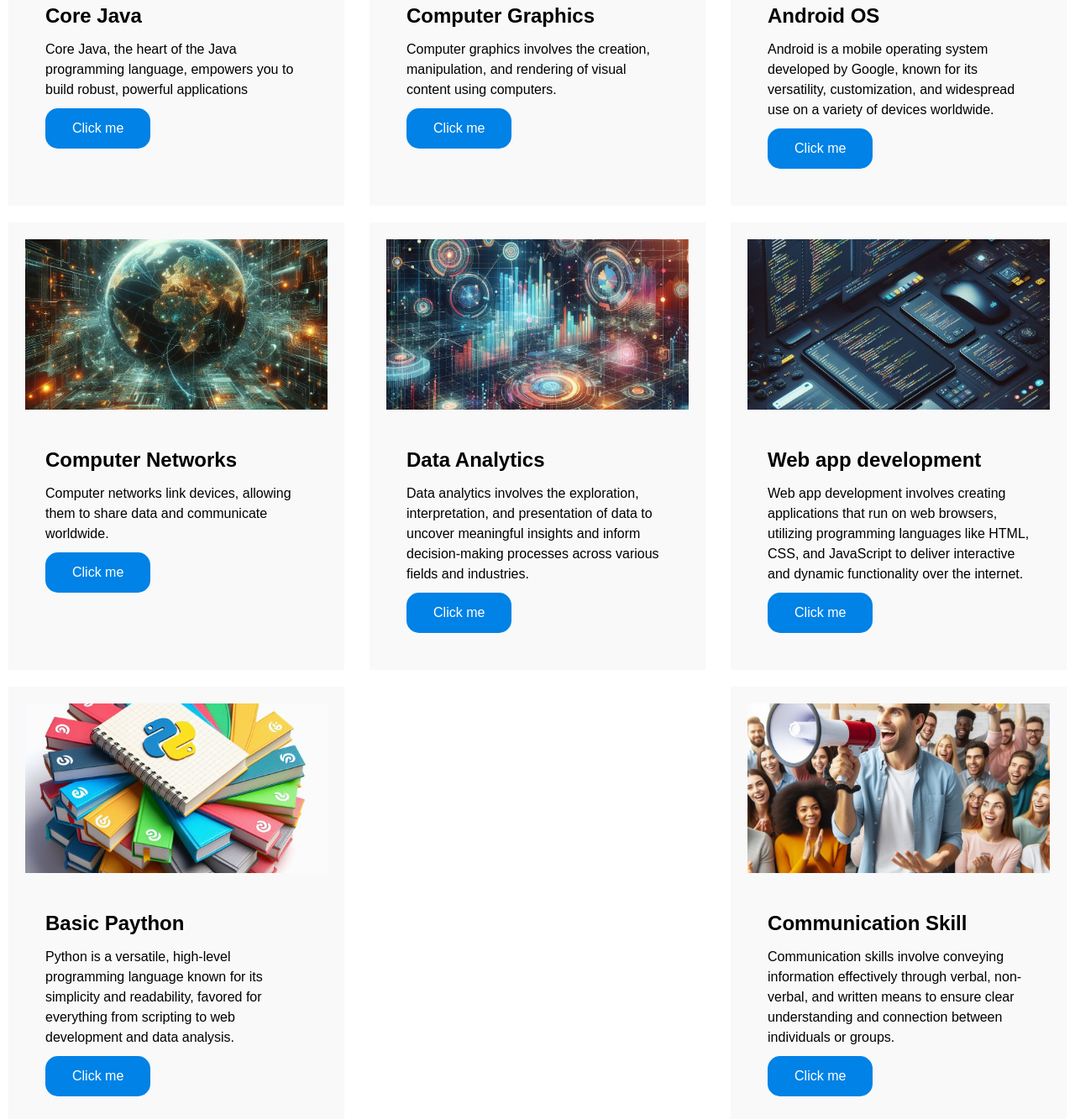
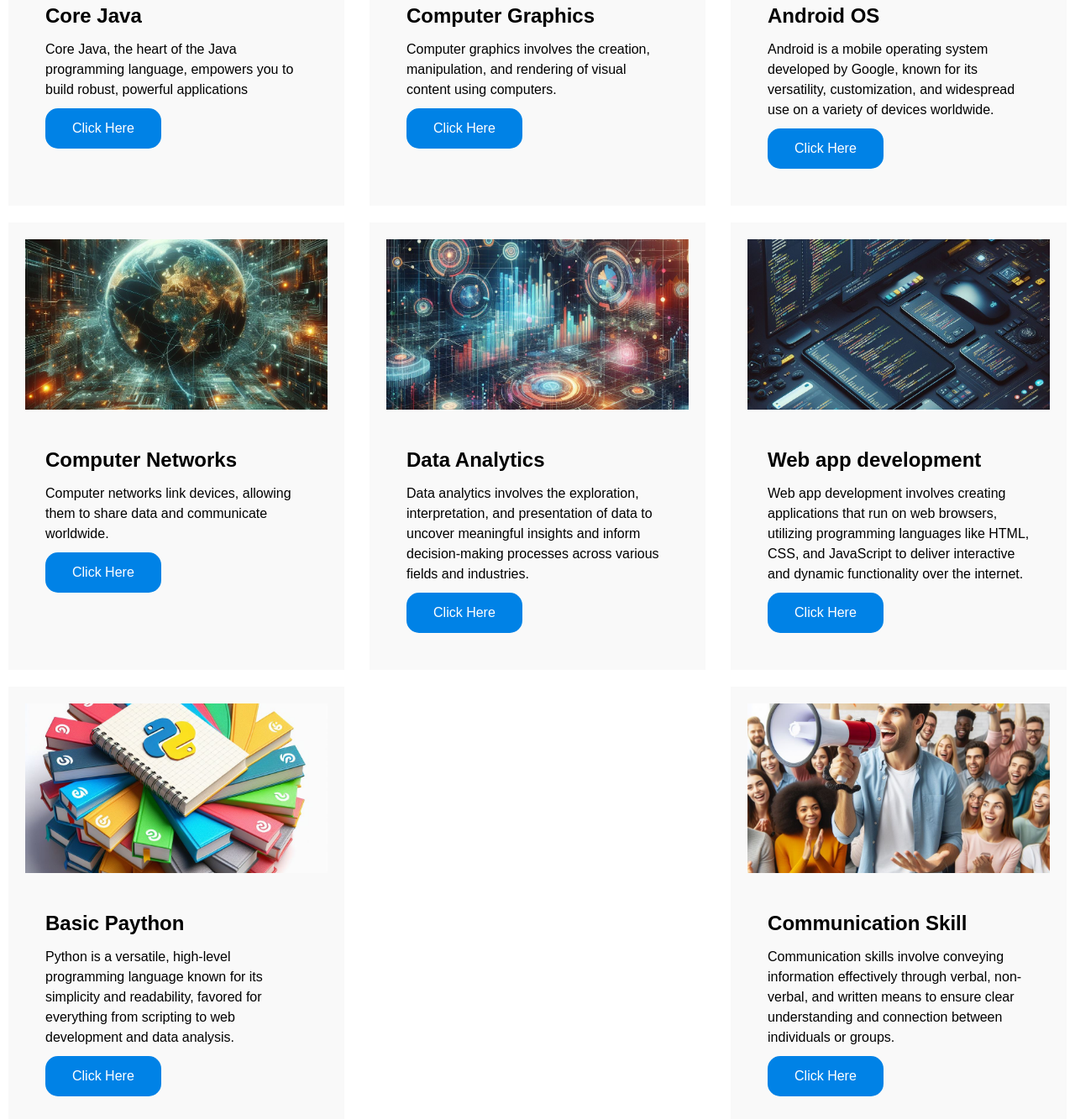
Before and after one commit to soppya/soppya, a plain HTML site: page index.html in a window 1280 px wide. Shown: the part 671-2004 px from the top of the page at 84% size. Drawn offline with Linux system fonts and the light colour scheme.

Commit message:
Update index.html

```diff
--- a/index.html
+++ b/index.html
@@ -54,7 +54,7 @@
                         Core Java, the heart of the Java programming language, empowers you to build robust, powerful
                         applications
                     </p>
-                    <button class="button">Click me</button>
+                    <button class="button">Click Here</button>
                 </div>
             </div>
             <div class="card">
@@ -68,7 +68,7 @@
                         Computer graphics involves the creation, manipulation, and rendering of visual content using
                         computers.
                     </p>
-                    <button class="button">Click me</button>
+                    <button class="button">Click Here</button>
                 </div>
             </div>
             <div class="card">
@@ -82,7 +82,7 @@
                         Android is a mobile operating system developed by Google, known for its versatility,
                         customization, and widespread use on a variety of devices worldwide.
                     </p>
-                    <button class="button">Click me</button>
+                    <button class="button">Click Here</button>
                 </div>
             </div>
             <div class="card">
@@ -95,7 +95,7 @@
                     <p class="card-intro">
                         Computer networks link devices, allowing them to share data and communicate worldwide.
                     </p>
-                    <button class="button">Click me</button>
+                    <button class="button">Click Here</button>
                 </div>
             </div>
             <div class="card">
@@ -109,7 +109,7 @@
                         Data analytics involves the exploration, interpretation, and presentation of data to uncover
                         meaningful insights and inform decision-making processes across various fields and industries.
                     </p>
-                    <button class="button">Click me</button>
+                    <button class="button">Click Here</button>
                 </div>
             </div>
             <div class="card">
@@ -124,7 +124,7 @@
                         programming languages like HTML, CSS, and JavaScript to deliver interactive and dynamic
                         functionality over the internet.
                     </p>
-                    <button class="button">Click me</button>
+                    <button class="button">Click Here</button>
                 </div>
             </div>
             <div class="card">
@@ -138,7 +138,7 @@
                         Python is a versatile, high-level programming language known for its simplicity and readability,
                         favored for everything from scripting to web development and data analysis.
                     </p>
-                    <button class="button">Click me</button>
+                    <button class="button">Click Here</button>
                 </div>
             </div>
             <div class="card">
@@ -152,7 +152,7 @@
                         Communication skills involve conveying information effectively through verbal, non-verbal, and
                         written means to ensure clear understanding and connection between individuals or groups.
                     </p>
-                    <button class="button">Click me</button>
+                    <button class="button">Click Here</button>
                 </div>
             </div>
         </section>
```
